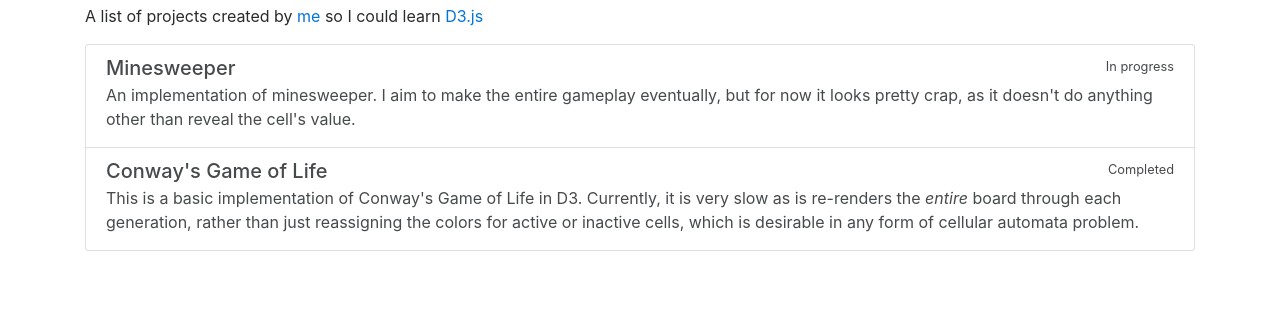
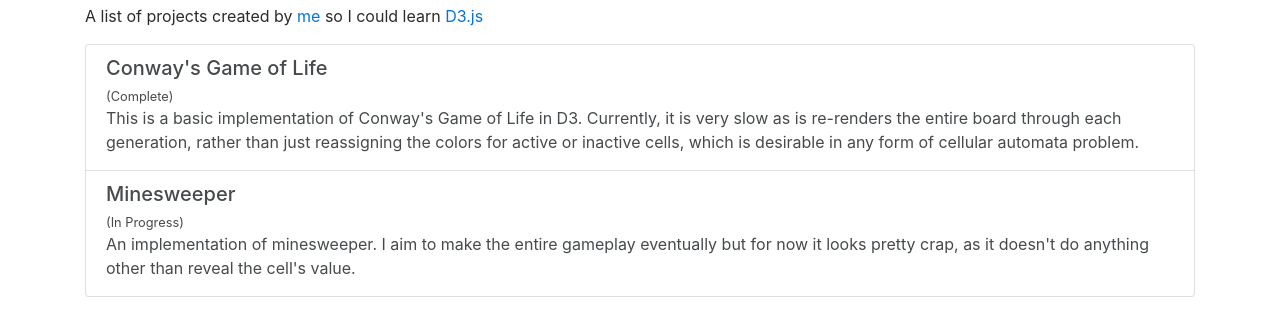
Before and after one commit to SivanMehta/d3-practice, a plain HTML site: page index.html in a window 1280 px wide. Shown: the part 48-384 px from the top of the page. Drawn offline with nearby package versions, Linux system fonts and the light colour scheme.

Commit message:
Use d3 to generate homepage
This allows me (in theory) to serve the content of the page separately
and render the list of projects dynamically.

```diff
--- a/index.html
+++ b/index.html
@@ -8,6 +8,9 @@
 
     <!-- Responsiveness -->
     <meta name="viewport" content="width=device-width, initial-scale=1, shrink-to-fit=no">
+
+    <!-- D3 -->
+  	<script src="https://d3js.org/d3.v4.min.js"></script>
   </head>
   <body>
     <div class = "container">
@@ -16,31 +19,40 @@
           A list of projects created by <a href = "https://sivanmehta.github.io/">me</a>
           so I could learn <a href = "https://d3js.org/">D3.js</a>
         </blockquote>
-        <div class = "list-group">
-          <a href="minesweeper/sweep.html" class="list-group-item list-group-item-action flex-column align-items-start">
-            <div class="d-flex w-100 justify-content-between">
-              <h5 class="mb-1">Minesweeper</h5>
-              <small>In progress</small>
-            </div>
-            <p class="mb-1">
-              An implementation of minesweeper. I aim to make the entire gameplay eventually,
-              but for now it looks pretty crap, as it doesn't do anything other than reveal
-              the cell's value.
-            </p>
-          </a>
-            <a href="conway/life.html" class="list-group-item list-group-item-action flex-column align-items-start">
-            <div class="d-flex w-100 justify-content-between">
-              <h5 class="mb-1">Conway's Game of Life</h5>
-              <small>Completed</small>
-            </div>
-            <p class="mb-1">
-              This is a basic implementation of Conway's Game of Life in D3. Currently,
-              it is very slow as is re-renders the <i>entire</i> board through each
-              generation, rather than just reassigning the colors for active or inactive
-              cells, which is desirable in any form of cellular automata problem.
-            </p>
-          </a>
+
+        <div class = 'list-group' id = 'content'>
         </div>
     </div>
+    <script >
+      const projects = [
+        {
+          title: "Conway's Game of Life",
+          link: 'conway/life.html',
+          status: 'Complete',
+          description: "This is a basic implementation of Conway's Game of Life in D3. Currently, it is very slow as is re-renders the entire board through each generation, rather than just reassigning the colors for active or inactive cells, which is desirable in any form of cellular automata problem."
+        }, {
+          title: 'Minesweeper',
+          link: 'minesweeper/sweep.html',
+          status: 'In Progress',
+          description: "An implementation of minesweeper. I aim to make the entire gameplay eventually but for now it looks pretty crap, as it doesn't do anything other than reveal the cell's value."
+        }
+      ]
+
+      var links = d3.select('#content').selectAll('a')
+        .data(projects).enter()
+        .append('a')
+        .attr('href', p => p.link)
+        .attr('class', 'list-group-item list-group-item-action flex-column align-items-start')
+
+      // title
+      links.append('h5').text(p => p.title)
+
+      // status
+      links.append('small').text(p => "(" + p.status + ")")
+
+      // description
+      links.append('p').text(p => p.description)
+        .attr('class', 'mb-1')
+    </script>
   </body>
 </html>
```
Also changed, not shown: conway/life.html (+1 -1 lines), minesweeper/sweep.html (+0 -1 lines).
